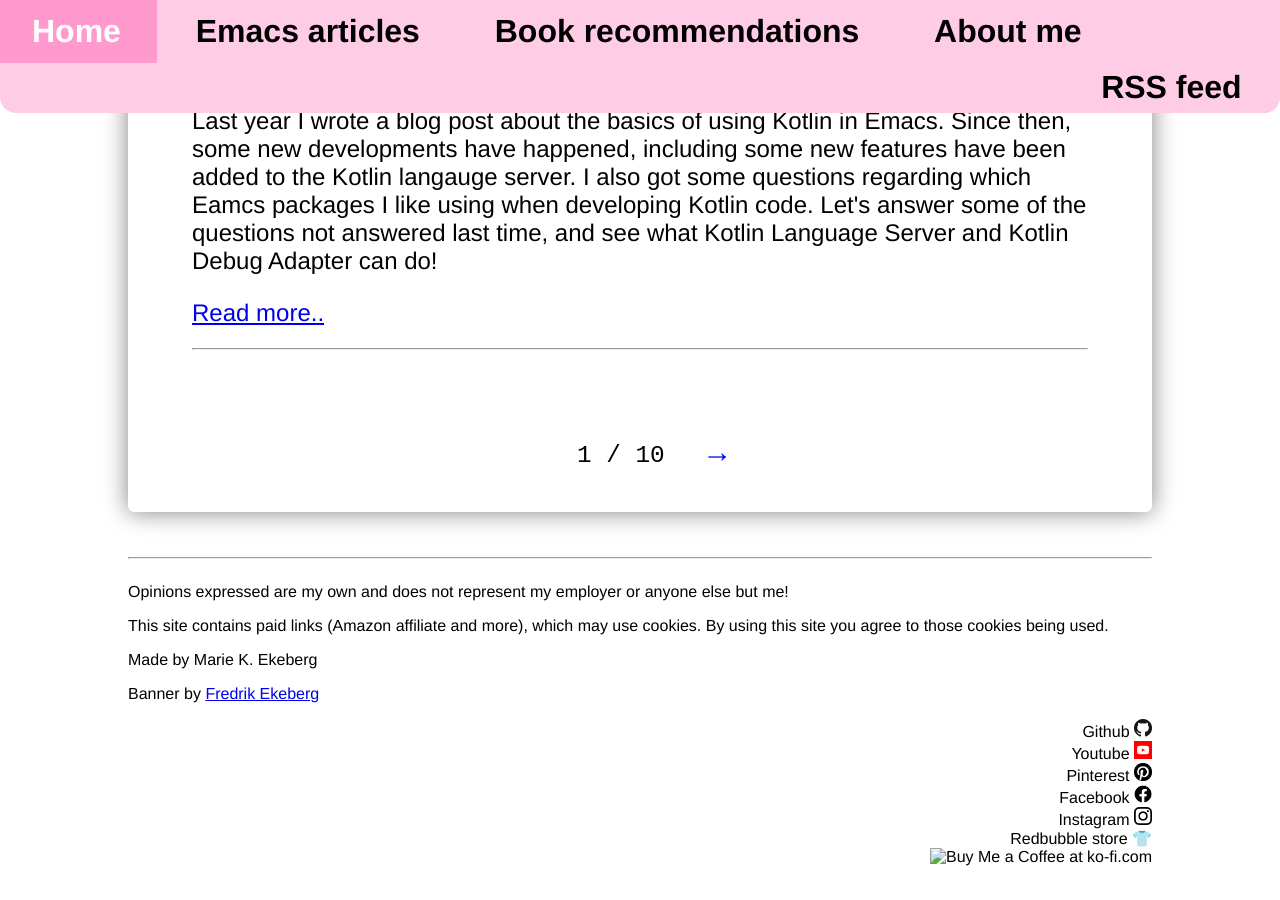
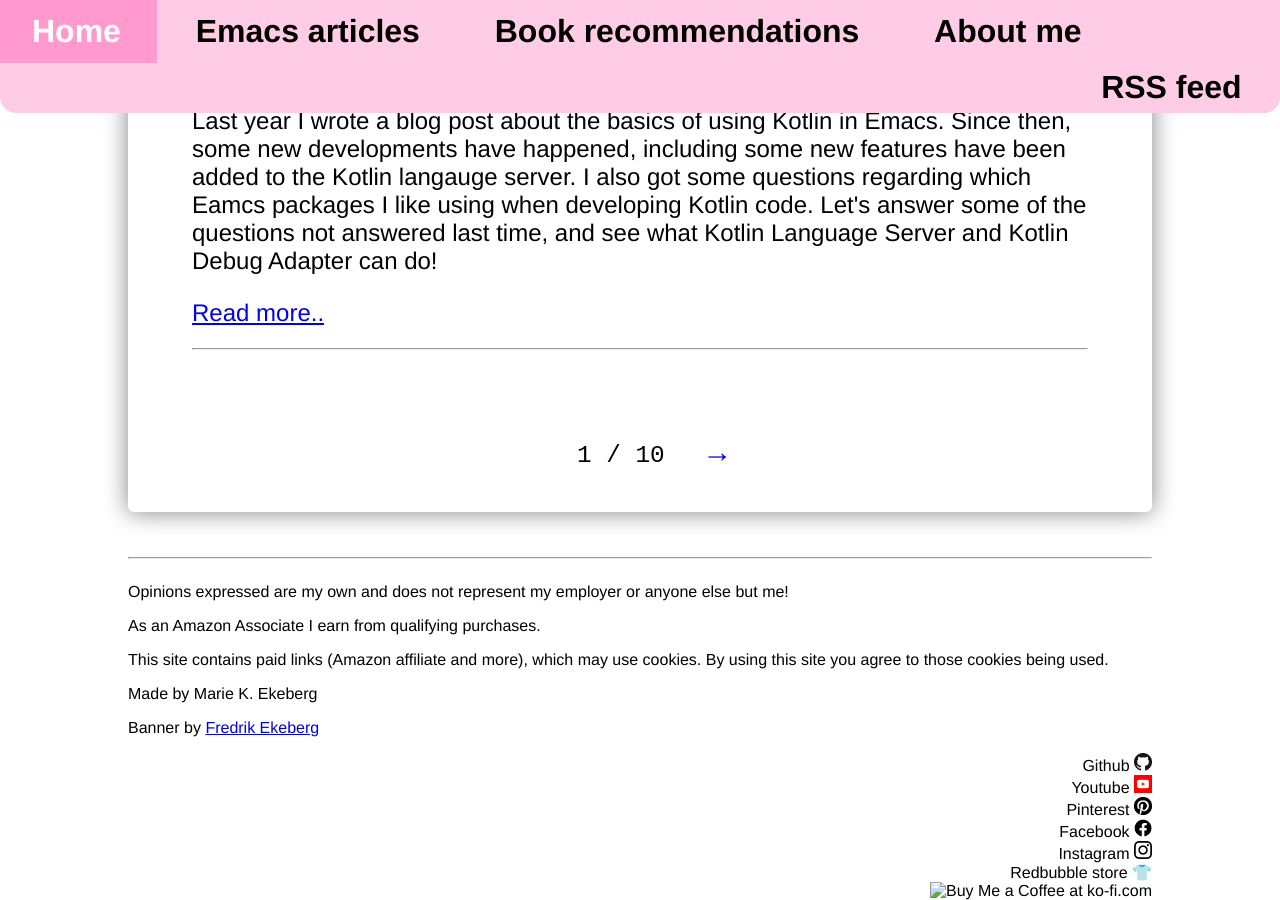
Before and after one commit to themkat/themkat.github.io, a Jekyll site: the page built from index.html, in a window 1280 px wide and 900 px high, scrolled down 2544 px. Built offline with Jekyll 4.4.1, drawn with Linux system fonts in a browser that asks for light colours; nearby versions of some CDN libraries; a script that is not in the unit is left out; the list of posts is cut into pages by our own code; comment, search, counter and statistics services are not loaded; before the commit the page ends 3410 px from its top, so only the background shows below that.

Commit message:
[SKIP] Add amazon affiliate note in the exact wording they describe

```diff
--- a/_layouts/default.html
+++ b/_layouts/default.html
@@ -143,6 +143,7 @@
 
 			<div class="info">
 				<p>Opinions expressed are my own and does not represent my employer or anyone else but me!</p>
+                <p>As an Amazon Associate I earn from qualifying purchases.</p>
 				<p>This site contains paid links (Amazon affiliate and more), which may use cookies. By using this site you agree to those cookies being used.</p>
 				<p>Made by Marie K. Ekeberg</p>
 				<p>Banner by <a href="https://fredrikek.artstation.com/">Fredrik Ekeberg</a></p>
```
